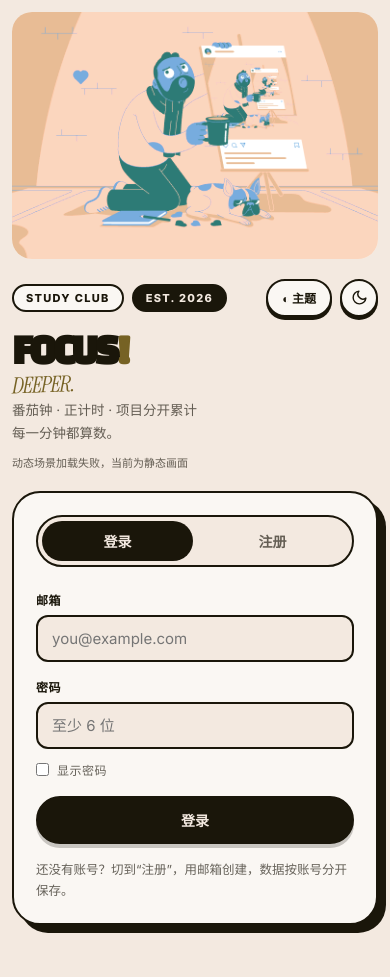
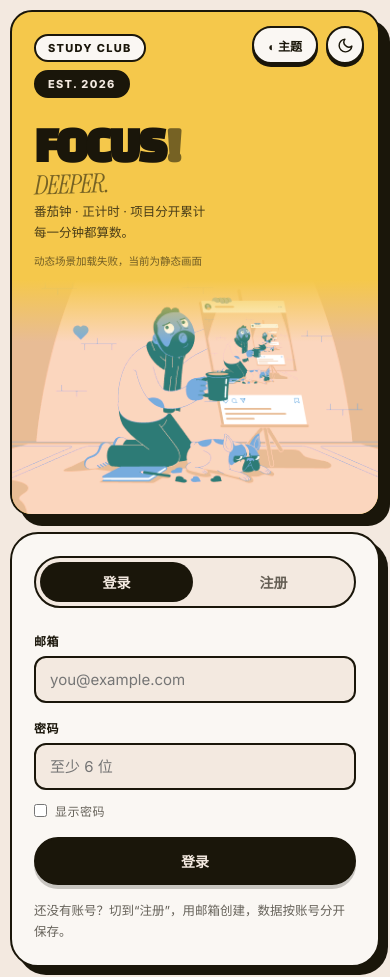
Before and after one commit to MIMAO28/Focus_web, a plain HTML site: page app/static/index.html in a window 390 px wide. Before the commit the page ends 937 px from the top, so only its background shows below. Drawn offline with Linux system fonts and the light colour scheme; no server answers; a web font is replaced by a local one.

Commit message:
登录页恢复左侧整块场景海报、右侧登录卡片的分栏
- 左侧海报恢复 FOCUS! 品牌、徽章、主题图标，Rive 场景从底部融入
- 右侧恢复为独立登录/注册卡片，表单逻辑不变
- 爱心跟随与投递改为相对整块海报定位，落点按场景画框计算
- 分栏保留到 820px，手机才上下堆叠

```diff
--- a/app/static/index.html
+++ b/app/static/index.html
@@ -18,19 +18,7 @@
 <div id="toast" class="toast" hidden></div>
 
 <main id="authView" class="auth" hidden>
-  <section class="auth-visual">
-    <div class="auth-scene" id="authScene" tabindex="0" role="button" aria-label="点击画面投一颗赞，按回车也可以">
-      <img id="posterStill" src="/static/character/crispe-still.png" srcset="/static/character/crispe-still@2x.png 2x" width="767" height="517" alt="围着围巾、拿着杯子的角色，身旁有猫和社交画板">
-      <canvas id="posterCanvas" width="900" height="607" aria-hidden="true"></canvas>
-      <div class="scene-heart" id="sceneHeart" aria-hidden="true">
-        <svg viewBox="0 0 32 32" focusable="false"><path d="M16 27.6C13.4 25.6 4.4 19.3 4.4 12.8 4.4 9 7.3 6.4 10.6 6.4c2 0 3.8 1.1 5.4 3 1.6-1.9 3.4-3 5.4-3 3.3 0 6.2 2.6 6.2 6.4 0 6.5-9 12.8-11.6 14.8z"/></svg>
-      </div>
-    </div>
-  </section>
-
-  <section class="auth-panel">
-    <header class="auth-brand">
-      <div class="brand-row">
+  <div class="auth-poster" id="authPoster">
     <div class="poster-top">
       <span class="badge">STUDY CLUB</span>
       <span class="badge badge-dark">EST. 2026</span>
@@ -39,11 +27,23 @@
       <button id="themeBtnAuth" class="theme-fab" type="button">◐ 主题</button>
       <button id="modeBtnAuth" class="theme-fab icon-fab" type="button" aria-label="切换到暗色" title="切换到暗色"></button>
     </div>
-      </div>
+    <div class="poster-head">
       <h1 class="poster-title">FOCUS<span class="bang">!</span><em>deeper.</em></h1>
       <p class="poster-sub">番茄钟 · 正计时 · 项目分开累计<br>每一分钟都算数。</p>
       <p class="scene-status" id="posterSceneHint">正在加载动态场景</p>
-    </header>
+    </div>
+
+    <div class="poster-scene" id="authScene" tabindex="0" role="button" aria-label="点击画面投一颗赞，按回车也可以">
+      <div class="scene-art" id="sceneArt">
+        <img id="posterStill" src="/static/character/crispe-still.png" srcset="/static/character/crispe-still@2x.png 2x" width="767" height="517" alt="围着围巾、拿着杯子的角色，身旁有猫和社交画板">
+        <canvas id="posterCanvas" width="900" height="607" aria-hidden="true"></canvas>
+        <div class="scene-fade" aria-hidden="true"></div>
+      </div>
+      <div class="scene-heart" id="sceneHeart" aria-hidden="true">
+        <svg viewBox="0 0 32 32" focusable="false"><path d="M16 27.6C13.4 25.6 4.4 19.3 4.4 12.8 4.4 9 7.3 6.4 10.6 6.4c2 0 3.8 1.1 5.4 3 1.6-1.9 3.4-3 5.4-3 3.3 0 6.2 2.6 6.2 6.4 0 6.5-9 12.8-11.6 14.8z"/></svg>
+      </div>
+    </div>
+  </div>
 
   <div class="auth-card">
     <div class="tabs">
@@ -66,7 +66,6 @@
       <button id="resendBtn" class="link-btn" type="button" hidden>没收到验证邮件？重新发送</button>
     </form>
   </div>
-  </section>
 </main>
 
 <div id="appView" hidden>
--- a/app/static/styles.css
+++ b/app/static/styles.css
@@ -101,34 +101,56 @@ button, input, select { font-family: inherit; color: inherit; }
 /* ---------- 登录 ---------- */
 .auth {
   min-height: 100vh;
-  max-width: 1440px;
-  margin: 0 auto;
-  display: grid;
-  grid-template-columns: minmax(0, 1.08fr) minmax(360px, .92fr);
-  gap: clamp(24px, 4vw, 64px);
-  padding: clamp(18px, 4vh, 44px) clamp(20px, 4vw, 48px);
-  align-items: center;
-}
-
-.auth-visual {
-  display: flex;
-  align-items: center;
-  justify-content: center;
-  min-width: 0;
-}
-
-.auth-scene {
+  display: grid;
+  grid-template-columns: minmax(0, 1.08fr) minmax(340px, .92fr);
+  gap: 24px;
+  padding: 24px;
+  align-items: stretch;
+}
+
+.auth-poster {
   position: relative;
-  width: 100%;
-  max-width: min(640px, 103.8vh);
+  background: var(--hero-bg);
+  color: var(--hero-fg);
+  border: var(--line);
+  border-radius: 30px;
+  box-shadow: 10px 10px 0 var(--shadow);
+  padding: 34px;
+  overflow: hidden;
+  display: flex;
+  flex-direction: column;
+  min-height: 72vh;
+}
+.auth-poster.has-heart { cursor: none; }
+
+.poster-top { display: flex; gap: 8px; position: relative; z-index: 2; }
+.poster-head { position: relative; z-index: 2; margin-top: 14px; }
+.auth-tools {
+  position: absolute;
+  top: 20px;
+  right: 20px;
+  z-index: 5;
+  display: flex;
+  gap: 8px;
+}
+
+.poster-scene {
+  position: absolute;
+  inset: 0;
+  z-index: 0;
+  overflow: hidden;
+  pointer-events: none;
+  outline: none;
+}
+.poster-scene:focus-visible { outline: 3px solid var(--ink); outline-offset: -8px; }
+.scene-art {
+  position: absolute;
+  left: 0;
+  right: 0;
+  bottom: 0;
   aspect-ratio: 767 / 517;
-  border-radius: 28px;
-  overflow: hidden;
-  background: var(--paper);
-  outline: none;
-}
-.auth-scene:focus-visible { outline: 3px solid var(--ink); outline-offset: 4px; }
-.auth-scene img {
+}
+.scene-art img {
   position: absolute;
   inset: 0;
   width: 100%;
@@ -136,7 +158,7 @@ button, input, select { font-family: inherit; color: inherit; }
   object-fit: cover;
   user-select: none;
 }
-.auth-scene canvas {
+.scene-art canvas {
   position: absolute;
   inset: 0;
   width: 100%;
@@ -145,12 +167,21 @@ button, input, select { font-family: inherit; color: inherit; }
   opacity: 0;
   transition: opacity .35s ease;
 }
-.auth-scene img,
-.auth-scene canvas {
+.scene-art img,
+.scene-art canvas {
   filter: var(--scene-filter, hue-rotate(-80deg) saturate(.82) contrast(1.02));
 }
-.auth-scene.is-live canvas { opacity: 1; }
-.auth-scene.is-live img { visibility: hidden; }
+.poster-scene.is-live .scene-art canvas { opacity: 1; }
+.poster-scene.is-live .scene-art img { visibility: hidden; }
+.scene-fade {
+  position: absolute;
+  left: 0;
+  right: 0;
+  top: 0;
+  height: 30%;
+  background: linear-gradient(to bottom, var(--hero-bg) 0%, var(--hero-bg) 16%, transparent 100%);
+  pointer-events: none;
+}
 
 .scene-heart {
   position: absolute;
@@ -177,28 +208,6 @@ button, input, select { font-family: inherit; color: inherit; }
 }
 .scene-heart.is-visible { opacity: 1; }
 .scene-heart.is-flight { transition: none; }
-.auth-scene.has-heart { cursor: none; }
-
-.auth-panel {
-  width: 100%;
-  max-width: 460px;
-  justify-self: center;
-  display: flex;
-  flex-direction: column;
-  gap: 18px;
-  color: var(--ink);
-}
-
-.auth-brand { display: flex; flex-direction: column; }
-.brand-row {
-  display: flex;
-  align-items: center;
-  justify-content: space-between;
-  gap: 12px;
-  flex-wrap: wrap;
-}
-
-.poster-top { display: flex; gap: 8px; }
 
 .badge {
   border: var(--line);
@@ -213,12 +222,12 @@ button, input, select { font-family: inherit; color: inherit; }
 
 .poster-title {
   font-family: var(--display);
-  font-size: clamp(40px, 4.2vw, 58px);
-  line-height: .84;
-  letter-spacing: -3px;
-  margin: 14px 0 0;
+  font-size: clamp(52px, 7.4vw, 96px);
+  line-height: .82;
+  letter-spacing: -4px;
+  margin: 12px 0 0;
   text-transform: uppercase;
-  color: var(--ink);
+  color: inherit;
 }
 .poster-title .bang { color: var(--red); }
 .poster-title em {
@@ -233,8 +242,8 @@ button, input, select { font-family: inherit; color: inherit; }
   margin-top: 4px;
 }
 
-.poster-sub { margin: 10px 0 0; font-size: 13.5px; line-height: 1.7; color: var(--muted); }
-.scene-status { margin: 10px 0 0; font-size: 11px; line-height: 1.6; color: var(--muted); }
+.poster-sub { margin: 10px 0 0; max-width: 330px; font-size: 13px; line-height: 1.7; color: inherit; opacity: .78; }
+.scene-status { margin: 10px 0 0; font-size: 10.5px; line-height: 1.6; color: inherit; opacity: .6; }
 
 .sticker {
   position: absolute;
@@ -1831,8 +1840,6 @@ body.is-full { overflow: hidden; }
 
 /* ---------- 响应式 ---------- */
 @media (max-width: 1020px) {
-  .auth { grid-template-columns: 1fr; padding: 16px; }
-  .auth-poster { min-height: 46vh; }
   .hero { grid-template-columns: 1fr; padding: 26px; }
   .hero-sticker-1, .hero-sticker-2 { display: none; }
   .stat-cards { grid-template-columns: repeat(2, 1fr); }
@@ -1872,9 +1879,6 @@ body.is-full { overflow: hidden; }
 }
 
 @media (max-width: 620px) {
-  .auth { padding: 12px; }
-  .auth-poster { padding: 24px; min-height: 40vh; }
-  .auth-card { padding: 24px; }
   .hero-title { letter-spacing: -4px; }
   .timer-card { padding: 16px; box-shadow: 6px 6px 0 var(--shadow); }
   .timer-head { flex-wrap: wrap; }
@@ -2212,23 +2216,19 @@ body.is-full { overflow: hidden; }
   .foot-feedback { width: 100%; text-align: center; }
 }
 
-/* ---------- 登录页角色场景的响应式 ---------- */
-@media (max-width: 1020px) {
-  .auth { grid-template-columns: 1fr; padding: 16px; gap: 20px; }
-  .auth-scene { max-width: min(560px, 100%); margin: 0 auto; }
-  .auth-panel { max-width: 560px; margin: 0 auto; }
-  .auth-card { padding: 28px; }
+/* ---------- 登录页响应式 ---------- */
+@media (max-width: 820px) {
+  .auth { grid-template-columns: 1fr; padding: 14px; gap: 16px; }
+  .auth-poster { min-height: 62vh; padding: 26px; }
+  .auth-card { padding: 26px; }
+  .poster-title { font-size: clamp(44px, 12vw, 68px); }
 }
 @media (max-width: 620px) {
-  .auth { padding: 12px; }
+  .auth { padding: 10px; }
+  .auth-poster { border-radius: 22px; padding: 22px; min-height: 60vh; }
   .auth-card { padding: 22px; }
-  .poster-title { font-size: clamp(38px, 11vw, 48px); }
-}
-/* 场景获得键盘焦点时整块海报显示焦点环 */
-
-@media (max-width: 620px) {
-  .auth-scene { border-radius: 20px; }
-}
-@media (max-width: 620px) {
-  .brand-row { gap: 10px; }
-}
+  .poster-title { font-size: clamp(40px, 13vw, 54px); letter-spacing: -2px; }
+  .auth-tools { top: 14px; right: 14px; }
+  .poster-top { padding-right: 118px; flex-wrap: wrap; }
+  .poster-sub { font-size: 12.5px; }
+}
```
Also changed, not shown: app/static/auth-scene.js (+24 -15 lines). Lines whose indentation alone changed are shown as unchanged.
